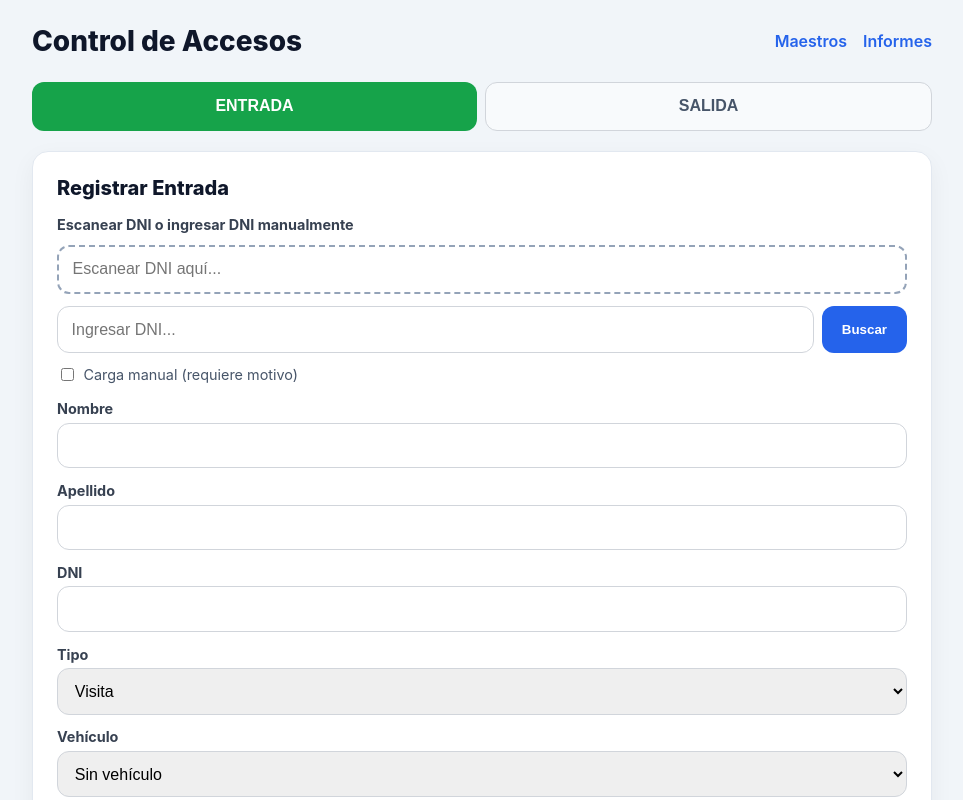
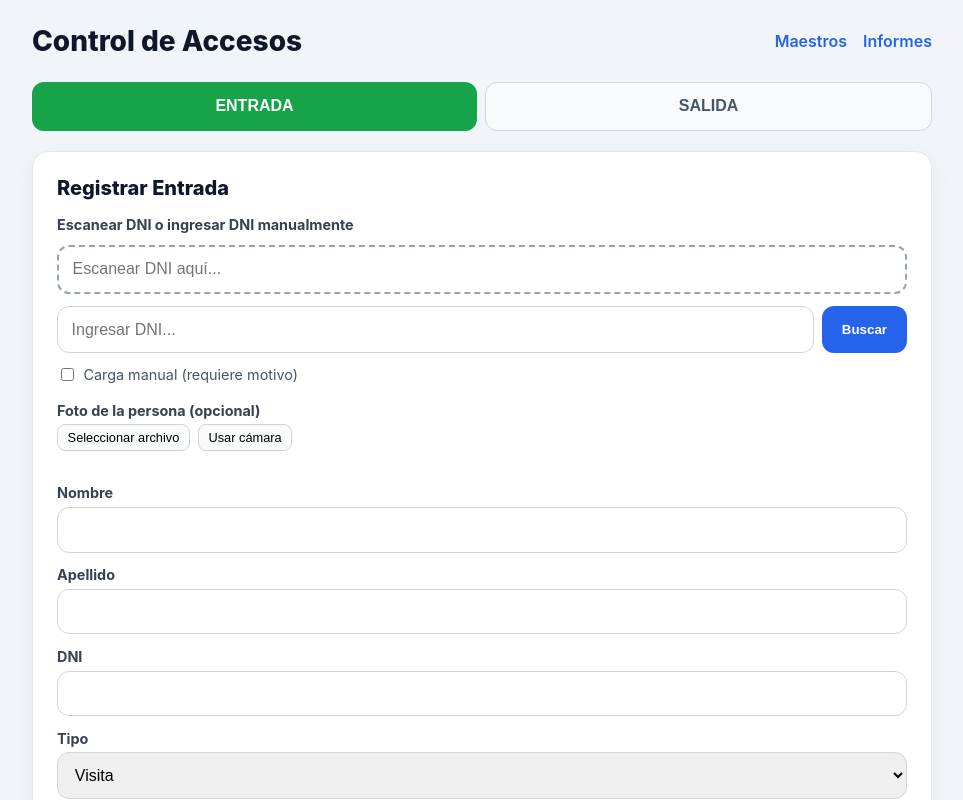
Before and after one commit to fedebela/control-accesos-barrio, a Next.js app: page / in a window 1280 px wide. Shown: the top 800 px of the page, without its empty margins (158-1121 px from the left). Built offline with nearby package versions, Linux system fonts and the light colour scheme; no server answers; the database is empty.

Commit message:
fix: mover foto al inicio del formulario antes de nombre y apellido

```diff
--- a/app/page.tsx
+++ b/app/page.tsx
@@ -326,6 +326,8 @@ export default function HomePage() {
           <input type="hidden" name="motivo_manual" value={motivoManual} />
           <input type="hidden" name="foto_url" value={formFotoUrl} />
 
+          <PhotoInput value={formFotoUrl} onChange={setFormFotoUrl} label="Foto de la persona (opcional)" />
+
           {formNombre ? (
             <>
               <input type="hidden" name="nombre" value={formNombre} />
@@ -349,8 +351,6 @@ export default function HomePage() {
                 <p style={{ margin: "0.2rem 0", color: "#475569", fontSize: "0.9rem" }}>Tipo: {formTipo}</p>
                 {formLote && <p style={{ margin: "0.2rem 0", color: "#475569", fontSize: "0.9rem" }}>Lote: {formLote}</p>}
               </div>
-
-              <PhotoInput value={formFotoUrl} onChange={setFormFotoUrl} label="Foto de la persona (opcional)" />
 
               <div style={styles.field}>
                 <label style={styles.label}>Vehículo</label>
```
